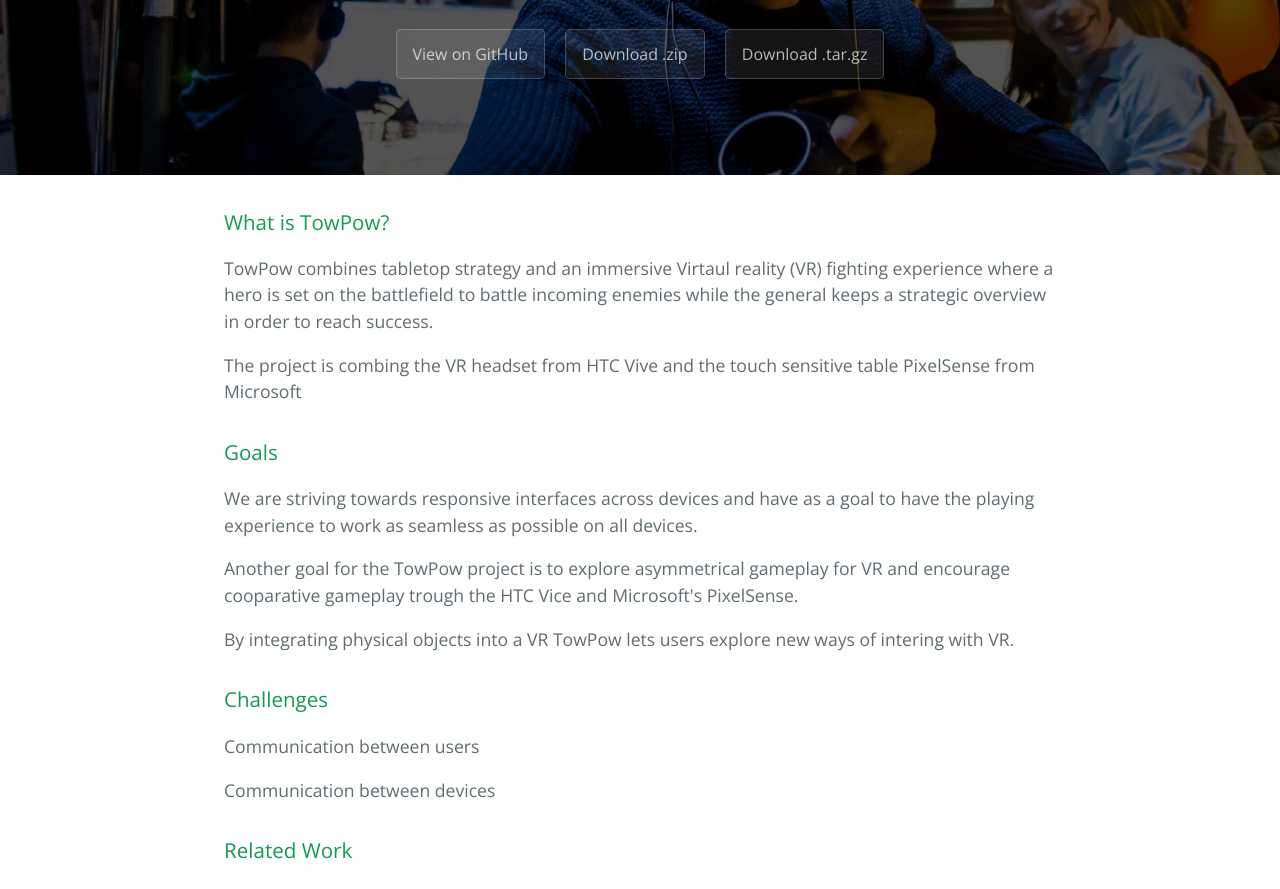
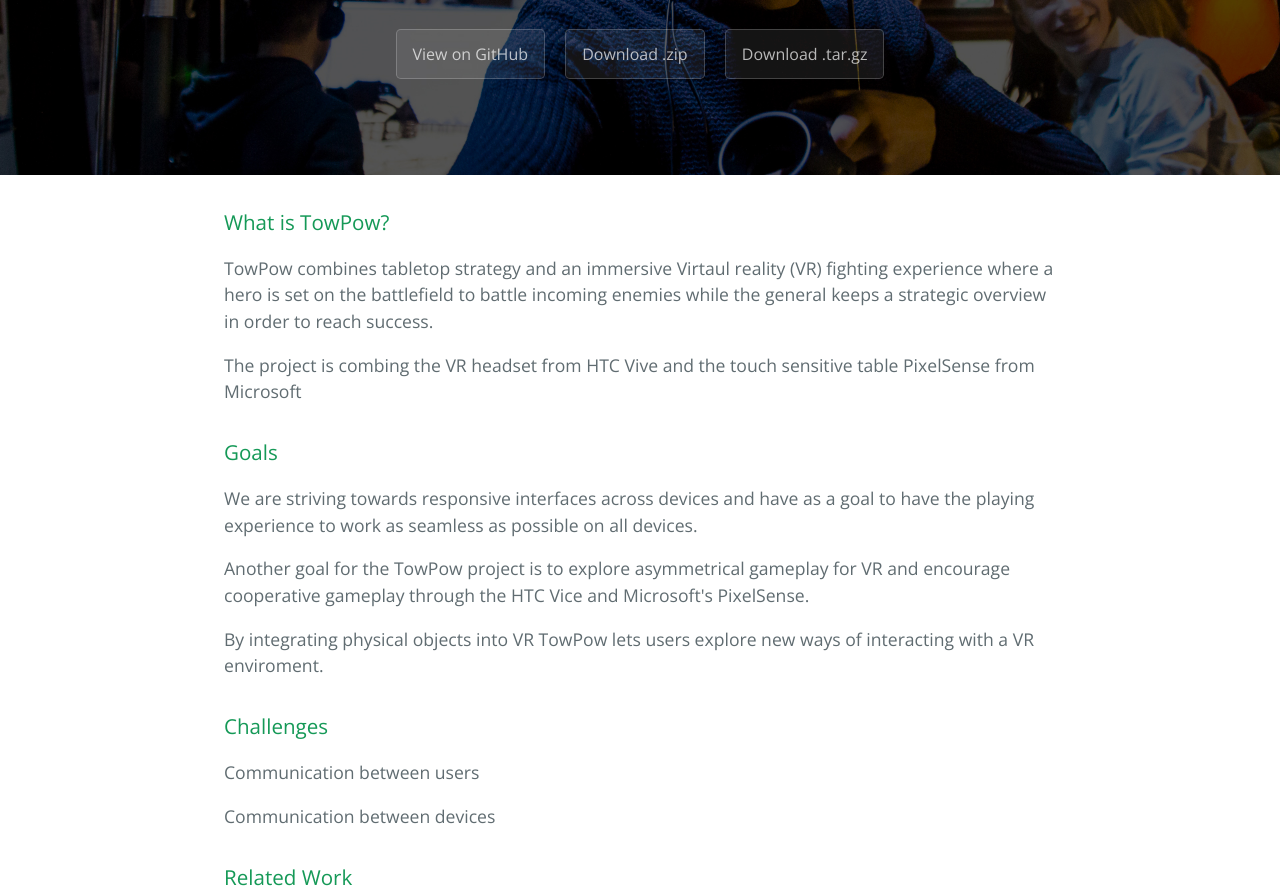
Before and after one commit to towpow/towpow.github.io, a website: page index.html in a window 1280 px wide. Shown: the part 208-1097 px from the top of the page. Drawn offline with nearby package versions, Linux system fonts and the light colour scheme.

Commit message:
corrected some misspellings

```diff
--- a/index.html
+++ b/index.html
@@ -30,8 +30,8 @@
             Goals
         </h3>
         <p>We are striving towards responsive interfaces across devices and have as a goal to have the playing experience to work as seamless as possible on all devices.</p>
-        <p>Another goal for the TowPow project is to explore asymmetrical gameplay for VR and encourage cooparative gameplay trough the HTC Vice and Microsoft's PixelSense. </p>
-        <p>By integrating physical objects into a VR TowPow lets users explore new ways of intering with VR. </p>
+        <p>Another goal for the TowPow project is to explore asymmetrical gameplay for VR and encourage cooperative gameplay through the HTC Vice and Microsoft's PixelSense. </p>
+        <p>By integrating physical objects into VR TowPow lets users explore new ways of interacting with a VR enviroment. </p>
         <h3>
             Challenges
         </h3>
```
